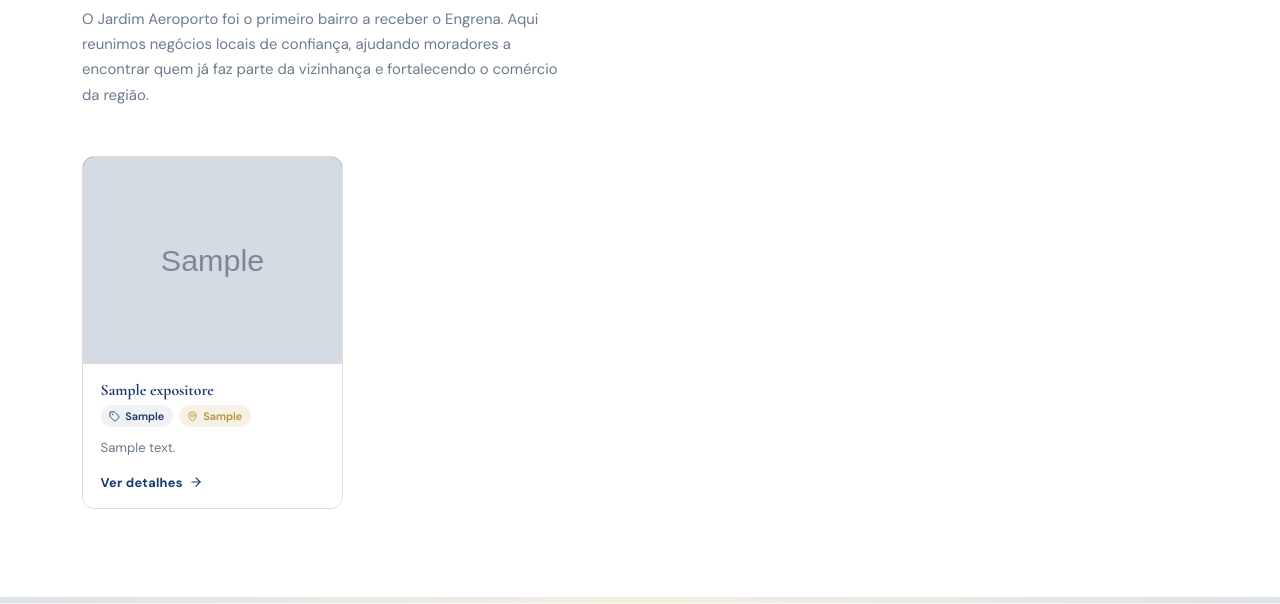
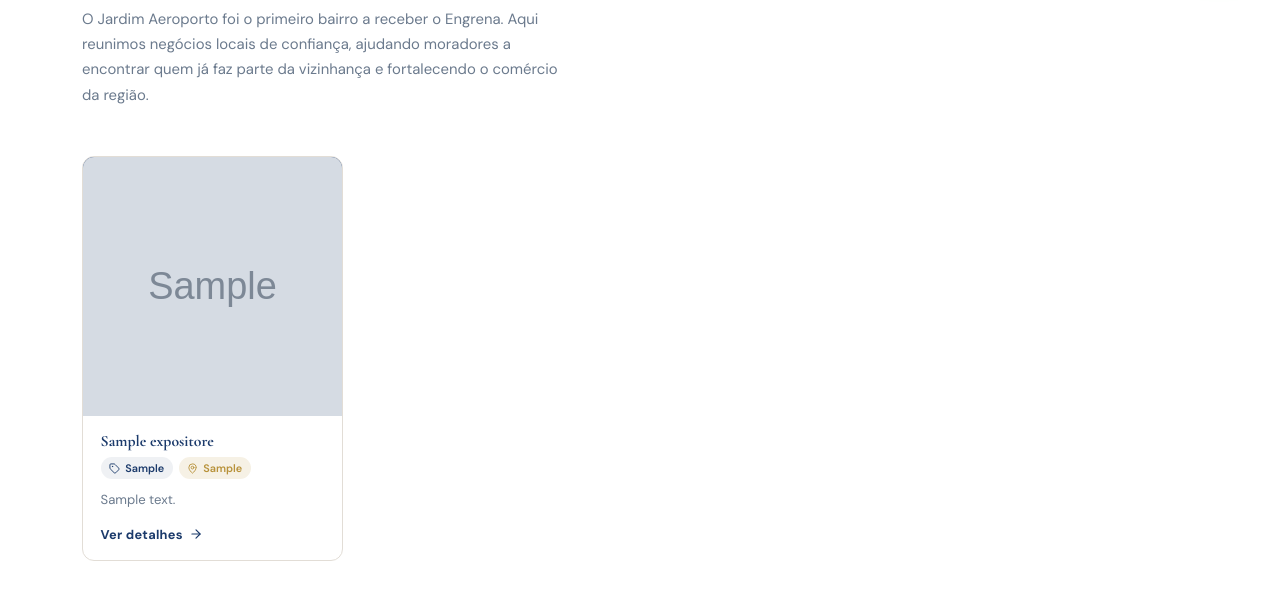
Before and after one commit to leanttro/soscorpotativa, a Flask app: page /engrena in a window 1280 px wide. Shown: the part 816-1420 px from the top of the page. Run offline with Flask 3, Linux system fonts and the light colour scheme; tables that the repository leaves empty hold one stand-in row (values such as "Sample post"); grey boxes marked "Sample" are stand-in pictures.

Commit message:
Update engrena.html

```diff
--- a/templates/engrena.html
+++ b/templates/engrena.html
@@ -202,7 +202,7 @@ img { max-width: 100%; display: block; }
   flex-direction: column; transition: all .3s;
 }
 .produto-card:hover { transform: translateY(-4px); box-shadow: 0 20px 40px rgba(0,0,0,0.08); }
-.produto-img { aspect-ratio: 1.25 / 1; overflow: hidden; background: var(--navy); }
+.produto-img { aspect-ratio: 1 / 1; overflow: hidden; background: var(--navy); }
 .produto-img img { width:100%; height:100%; object-fit:cover; transition: transform .5s; }
 .produto-card:hover .produto-img img { transform: scale(1.05); }
 .produto-body { padding: 1.1rem; flex: 1; display: flex; flex-direction: column; }
```
